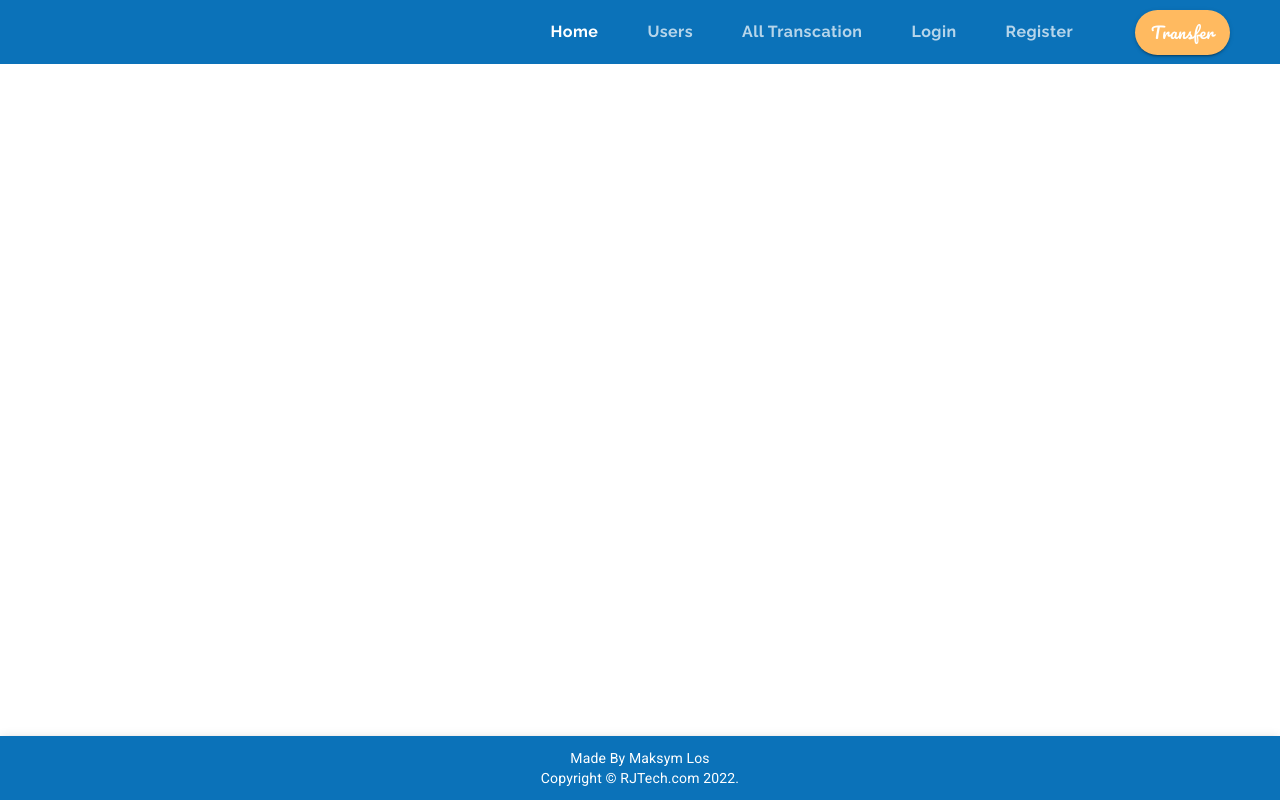
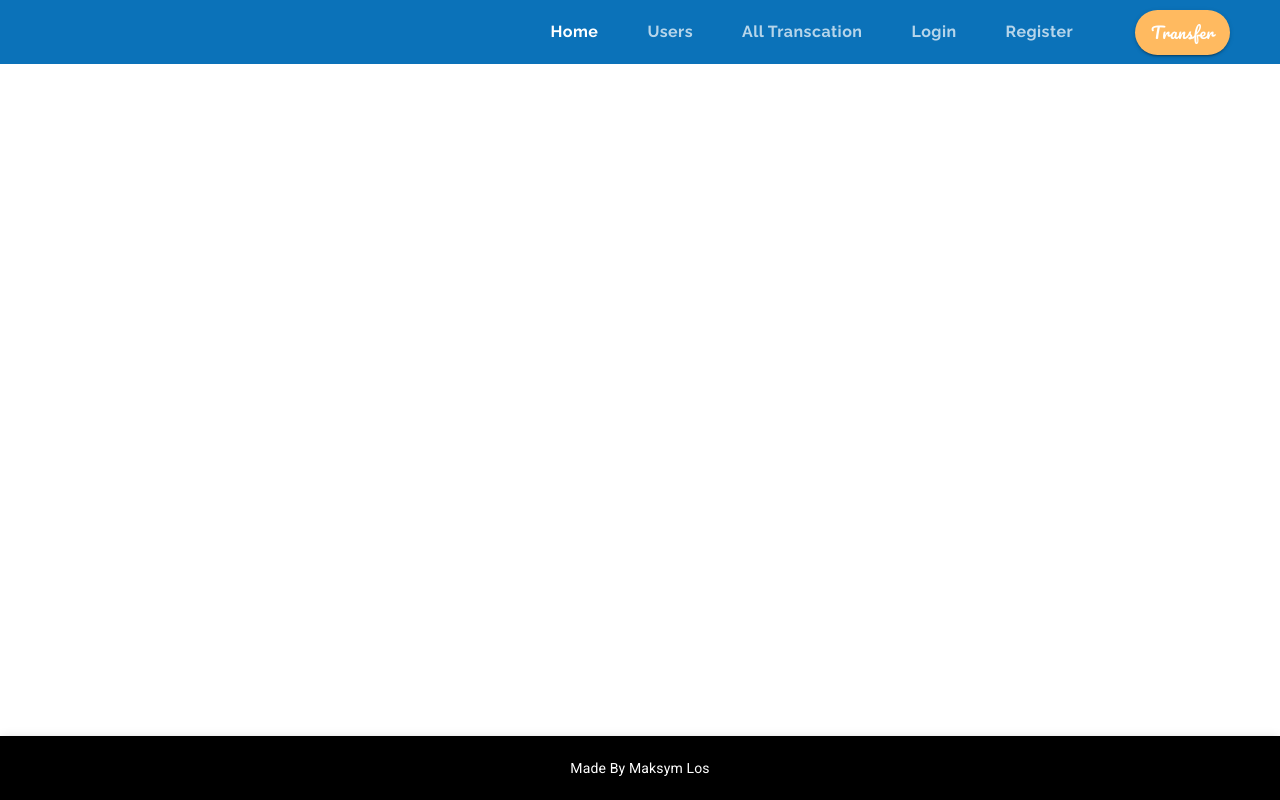
Before and after one commit to Maksym1os/web, a React (Create React App) app: page /about in a window 1280 px wide. Built offline with nearby package versions, Linux system fonts and the light colour scheme.

Commit message:
fix style

```diff
--- a/src/components/ui/Footer.js
+++ b/src/components/ui/Footer.js
@@ -5,14 +5,14 @@ import Typography from '@material-ui/core/Typography';
 import { makeStyles } from '@material-ui/core';
 
 
-const useStyles = makeStyles(theme=>({
-    footer:{
-        background:theme.palette.common.blue,
-        top:"auto",
-        bottom:"0px",
+const useStyles = makeStyles(theme => ({
+    footer: {
+        background: theme.palette.common.black,
+        top: "auto",
+        bottom: "0px",
     },
-    center:{
-        margin:"0 auto"
+    center: {
+        margin: "0 auto"
     },
 }))
 
@@ -24,14 +24,8 @@ export default function Footer() {
             <AppBar className={classes.footer}>
                 <Toolbar className={classes.center} >
                     <div>
-                            <Typography variant="body2" style={{color:'white',textAlign:'center'}}>
+                        <Typography variant="body2" style={{ color: 'white', textAlign: 'center' }}>
                             Made By  Maksym Los
-                            </Typography>
-                            <Typography variant="body2" style={{color:'white',textAlign:'center'}}>
-                                {'Copyright © '}
-                                    RJTech.com                   {' '}
-                                {new Date().getFullYear()}
-                                {'.'}
                         </Typography>
                     </div>
                 </Toolbar>
```
Lines whose indentation alone changed are shown as unchanged.
